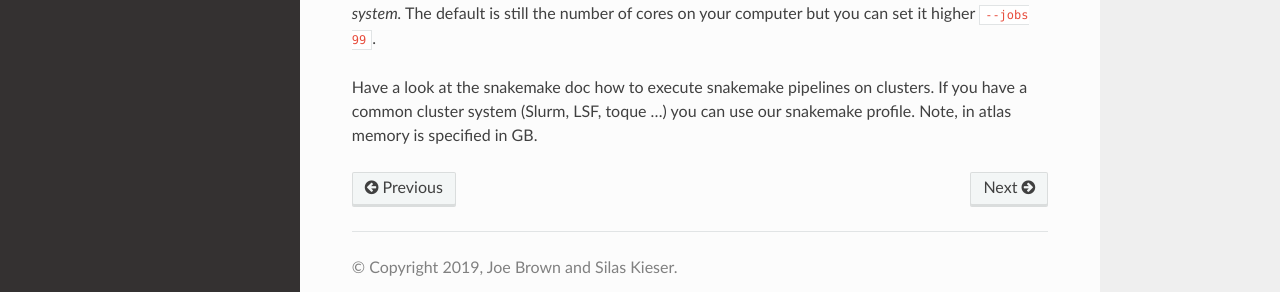
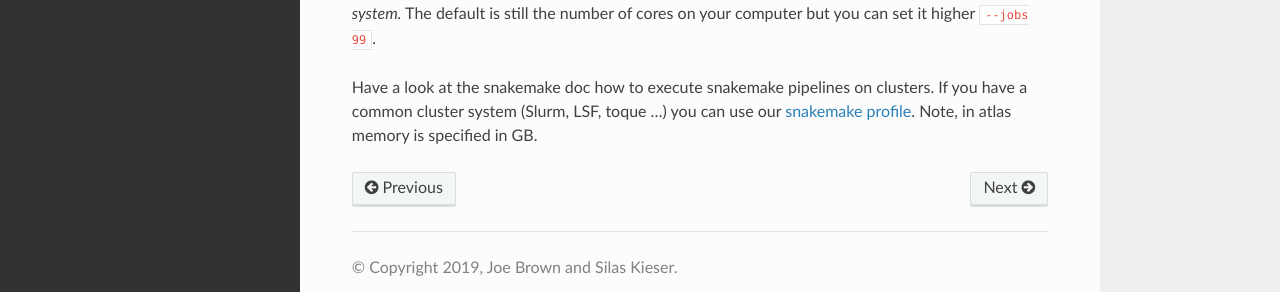
Before and after one commit to metagenome-atlas/atlas, a Sphinx documentation site: the page built from docs/usage/threads.rst, in a window 1280 px wide and 924 px high. Shown: the part 587-879 px from the top of the window. Built offline with Sphinx 7.4.7 and the Read the Docs theme 2.0.0, drawn with Linux system fonts in a browser that asks for light colours.

```diff
--- a/docs/usage/getting_started.rst
+++ b/docs/usage/getting_started.rst
@@ -28,10 +28,13 @@ Load the environment::
   source activate atlasenv
 
 copy code from GitHub and install::
+
   git clone https://github.com/metagenome-atlas/atlas.git
   cd atlas
   pip install --editable .
+
 Now you should be able to run atlas::
+
   atlas init --db-dir databases path/to/fastq/files
   atlas run
 
@@ -139,4 +142,4 @@ atlas run
 
 Take note of the ``--dryrun`` parameter, see the section :ref:`snakemake` for other handy snakemake arguments.
 
-If you want to run atlas on a cluster system you want to read the section :ref:`execution_system`.
+If you want to run atlas on a cluster system you want to read the section :ref:`execution_system`_.
--- a/docs/usage/threads.rst
+++ b/docs/usage/threads.rst
@@ -19,5 +19,7 @@ We recommend you to execute Atlas on a cluster system. Thank to the underlying,
 Each job get submitted to your cluster system with the memory (in GB) and threads specified in the config file. The ``--jobs`` command line argument now defines
 *how many jobs you want to run simultaneously on the cluster system.* The default is still the number of cores on your computer but you can set it higher ``--jobs 99``.
 
-Have a look at the snakemake doc how to execute snakemake pipelines on clusters. If you have a common cluster system (Slurm, LSF, toque ...) you can use our snakemake profile.
+Have a look at the snakemake doc how to execute snakemake pipelines on clusters. If you have a common cluster system (Slurm, LSF, toque ...) you can use our `snakemake profile`_.
 Note, in atlas memory is specified in GB.
+
+.. _`snakemake profile`: https://github.com/metagenome-atlas/generic
```
